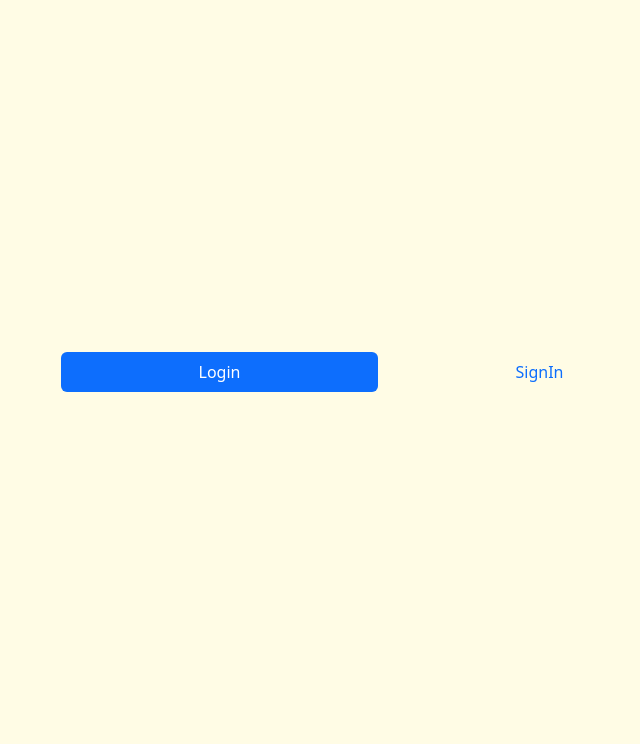
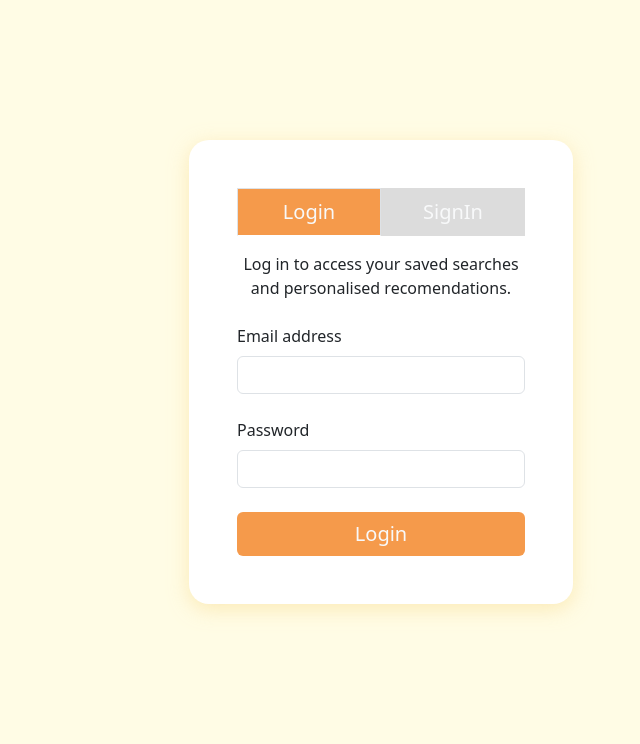
Before and after one commit to the-avinash-singh/constructionsite-flask, a Flask app: page /login in a window 1280 px wide. Shown: the part 62-806 px from the top of the page, without its empty margins (259-899 px from the left). Run offline with Flask 3, Linux system fonts and the light colour scheme; some libraries are stand-ins or nearby versions.

Commit message:
done on login page

```diff
--- a/static/css/city.css
+++ b/static/css/city.css
@@ -3,9 +3,6 @@
   }
   body{
     background-color:var(--bg-color) !important;
-  }
-  .page-wrapper{
-    margin: 5rem 1rem;
   }
 .city-card{
     width:18rem !important;
--- a/static/css/login.css
+++ b/static/css/login.css
@@ -5,9 +5,40 @@ body{
   background-color:var(--bg-color) !important;
 }
 .login-card{
-    width: 50%;
+    border-radius: 20px;
+    box-shadow: 0px 5px 20px rgba(250, 227, 163, 0.7);
+    width: 90%;
     position: absolute;
     top: 50%;
     left: 50%;
     transform: translate(-50%, -50%);
 }
+.nav-tabs .active{
+  background-color: #f59a4b !important;
+}
+.nav-tabs :not(.active){
+background-color: gainsboro;
+}
+.login-btn{
+  background-color:#f59a4b !important;
+}
+@media (min-width:700px){
+  .login-card{
+    width: 60%;
+  }
+}
+@media (min-width:1000px){
+  .login-card{
+    width: 50%;
+  }
+}
+@media (min-width:1200px){
+  .login-card{
+    width: 30%;
+  }
+}
+@media (min-width:1200px){
+  .login-card{
+    width: 30%;
+  }
+}
--- a/static/css/page.css
+++ b/static/css/page.css
@@ -183,7 +183,7 @@ body{
   left: 0;
   width: 100%;
   height: 100%;
-  background-color:rgb(225, 225, 225) ;
+  background-color:gainsboro;
   background-image: inherit;
   background-size: cover;
   background-position: center;
@@ -220,7 +220,7 @@ body{
 }
   @media (min-width:780px){
     .home{
-      height: 54rem;
+      height: 53rem;
     }
     .home-content{
       font-size: 4dvw;
--- a/templates/layout.html
+++ b/templates/layout.html
@@ -15,9 +15,9 @@
       crossorigin="anonymous"
     />
   </head>
-  <body style="margin-top:3.9rem;">
+  <body>
     <!-- navbar -->
-    <nav class="navbar navbar-expand-lg bg-body-tertiary fixed-top" style="background-color: #f59a4b !important;">
+    <nav class="navbar navbar-expand-lg bg-body-tertiary sticky-top" style="background-color: #f59a4b !important;">
       <div class="container-fluid">
         <a class="navbar-brand text-white fs-4 fw-medium" href="/">WYNDO</a>
         <button class="navbar-toggler" type="button" data-bs-toggle="collapse" data-bs-target="#navbarSupportedContent" aria-controls="navbarSupportedContent" aria-expanded="false" aria-label="Toggle navigation">
--- a/templates/login.html
+++ b/templates/login.html
@@ -1,11 +1,49 @@
 {% extends "layout.html"%}
 {%block body%}
 <div class="d-flex justify-content-center align-items-center position-relative" style="height: 93dvh;">
-    <div class=" login-card">
-        <nav class="nav nav-pills flex-column flex-sm-row">
-            <a class="flex-sm-fill text-sm-center nav-link active" aria-current="page" href="#">Login</a>
-            <a class="flex-sm-fill text-sm-center nav-link" href="#">SignIn</a>
-          </nav>
+    <div class=" login-card bg-white p-4 p-md-5">
+        <ul class="nav nav-tabs mb-3 justify-content-between" id="tabs-tab" role="tablist">
+            <li class="nav-item w-50" role="presentation">
+              <button class="nav-link active rounded-0 w-100 fs-5 fw-medium text-light" id="tabs-login-tab" data-bs-toggle="tab" data-bs-target="#tabs-login" type="button" role="tab" aria-controls="tabs-home" aria-selected="true">Login</button>
+            </li>
+            <li class="nav-item w-50" role="presentation">
+              <button class="nav-link rounded-0 w-100 fs-5 fw-medium text-light" id="tabs-signin-tab" data-bs-toggle="tab" data-bs-target="#tabs-signin" type="button" role="tab" aria-controls="tabs-profile" aria-selected="false">SignIn</button>
+            </li>
+          </ul>
+          <div class="tab-content" id="tabs-tabContent">
+            <div class="tab-pane fade show active" id="tabs-login" role="tabpanel" aria-labelledby="tabs-login-tab">
+                <div class="text-center mb-4">
+                    Log in to access your saved searches and personalised recomendations.
+                </div>
+                <form class="gap-4 d-flex flex-column">
+                    <div class="">
+                      <label for="exampleInputEmail1" class="form-label">Email address</label>
+                      <input type="email" class="form-control" id="exampleInputEmail1" aria-describedby="emailHelp">
+                    </div>
+                    <div class="">
+                      <label for="exampleInputPassword1" class="form-label">Password</label>
+                      <input type="password" class="form-control" id="exampleInputPassword1">
+                    </div>
+                    <button type="submit" class="btn login-btn w-100 fs-5 fw-medium text-light">Login</button>
+                  </form>
+            </div>
+            <div class="tab-pane fade" id="tabs-signin" role="tabpanel" aria-labelledby="tabs-signin-tab">
+                <div class="text-center mb-4">
+                    SignIn in to save your searches and get personalised recomendations.
+                </div>
+                <form class="gap-4 d-flex flex-column">
+                    <div class="">
+                      <label for="exampleInputEmail1" class="form-label">Email address</label>
+                      <input type="email" class="form-control" id="exampleInputEmail1" aria-describedby="emailHelp">
+                    </div>
+                    <div class="">
+                      <label for="exampleInputPassword1" class="form-label">Password</label>
+                      <input type="password" class="form-control" id="exampleInputPassword1">
+                    </div>
+                    <button type="submit" class="btn login-btn w-100 fs-5 fw-medium text-light">SignIn</button>
+                  </form>
+            </div>
+          </div>
     </div>
 </div>
 {%endblock%}
```
Also changed, not shown: main.py (+21 -17 lines), templates/cityListPage.html (+4 -4 lines).
